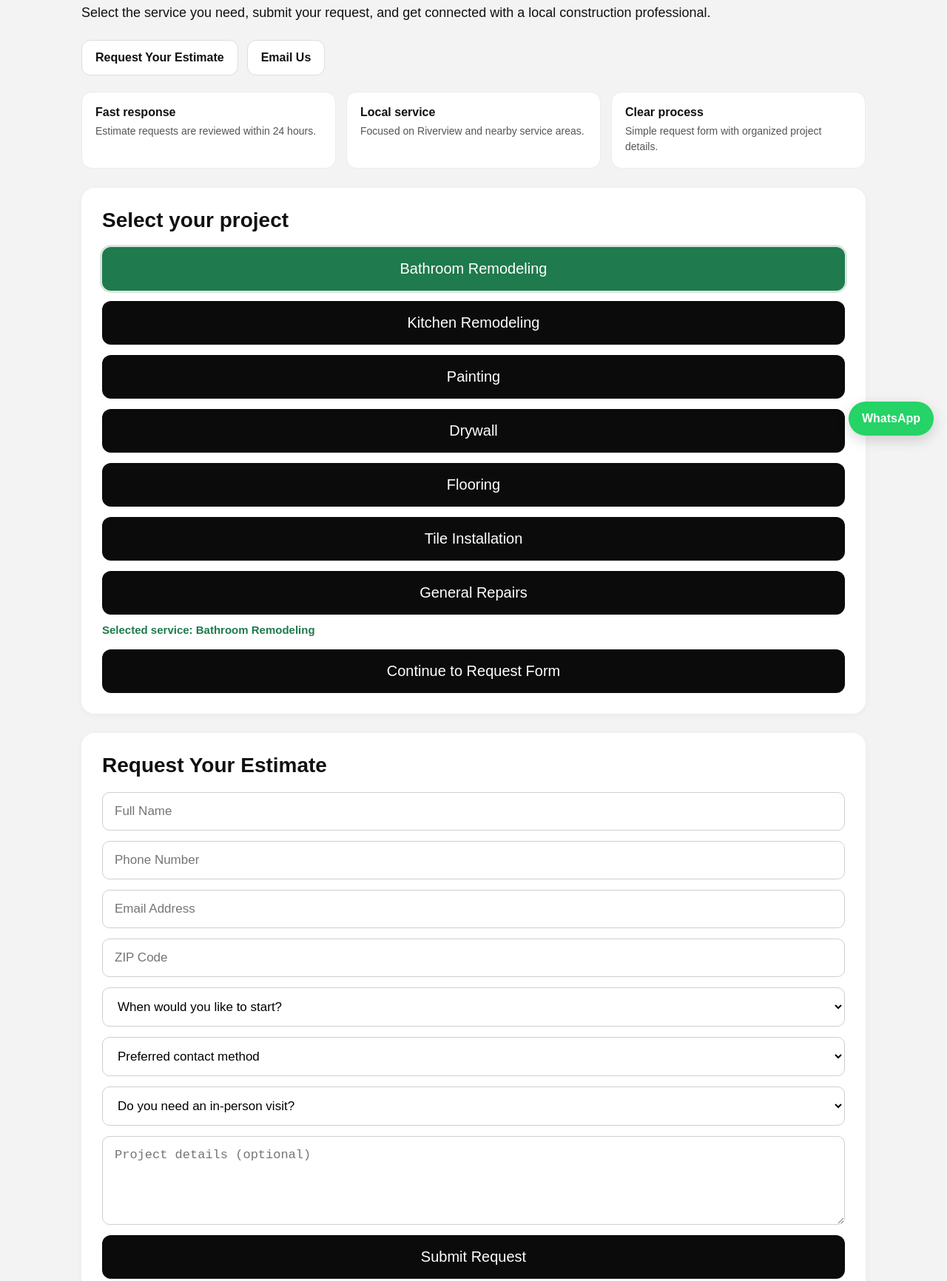
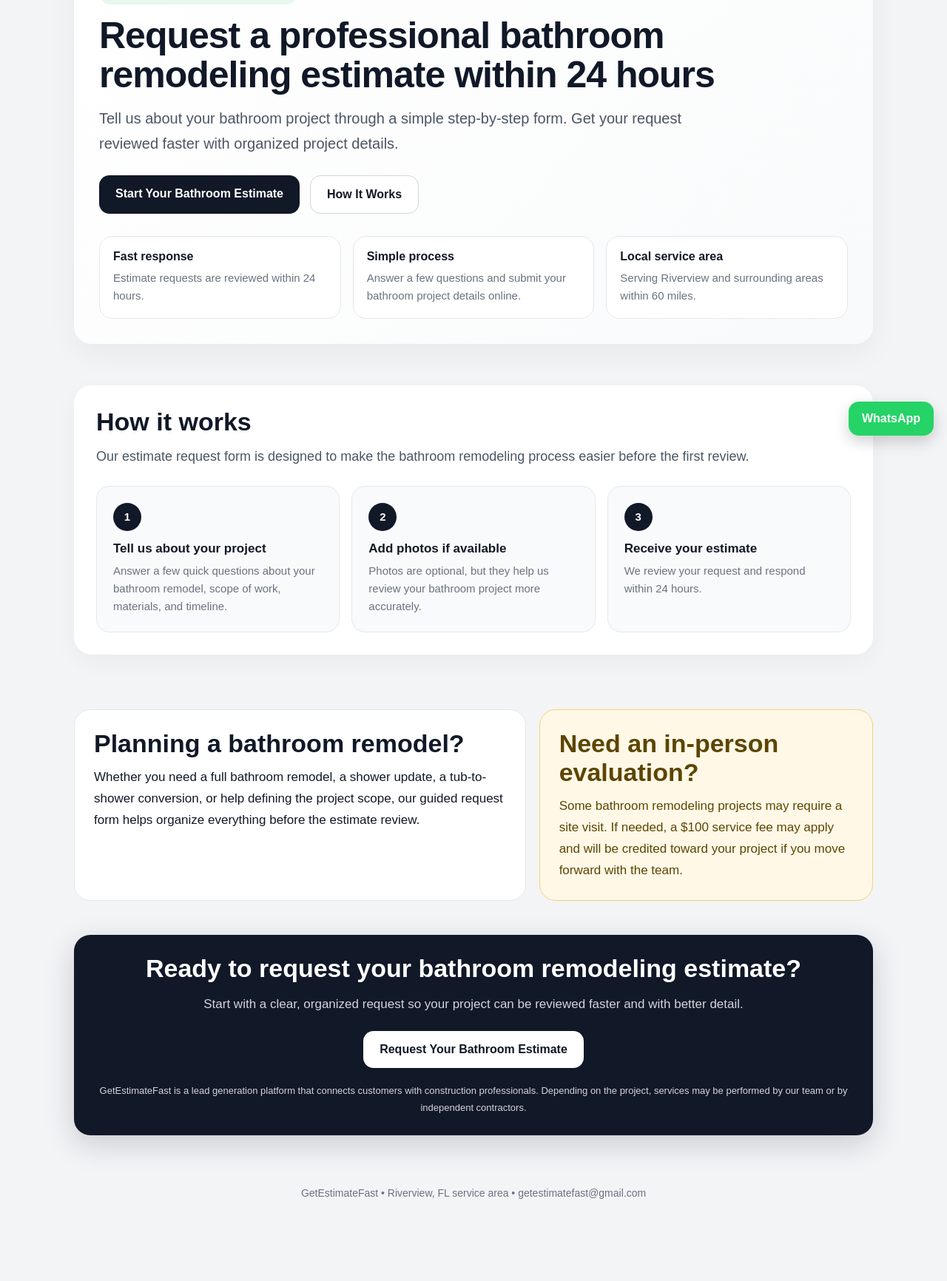
Before and after one commit to getestimatefast/getestimatefast, a plain HTML site: page index.html in a window 1280 px wide. Shown: the part 193-1925 px from the top of the page at 74% size. After the commit the page ends 1854 px from the top, so only its background shows below. Drawn offline with Linux system fonts and the light colour scheme.

Commit message:
Update index.html

```diff
--- a/index.html
+++ b/index.html
@@ -3,7 +3,8 @@
 <head>
   <meta charset="UTF-8" />
   <meta name="viewport" content="width=device-width, initial-scale=1.0" />
-  <title>GetEstimateFast</title>
+  <title>GetEstimateFast | Bathroom Remodeling Estimates</title>
+  <meta name="description" content="Request a professional bathroom remodeling estimate within 24 hours in Riverview and surrounding areas." />
   <style>
     * {
       box-sizing: border-box;
@@ -12,378 +13,476 @@
     body {
       margin: 0;
       font-family: Arial, sans-serif;
-      background: #f3f3f3;
-      color: #111;
+      background: #f3f4f6;
+      color: #111827;
     }
 
     .container {
-      max-width: 1100px;
+      max-width: 1120px;
       margin: 0 auto;
-      padding: 32px 20px 60px;
+      padding: 0 20px;
     }
 
-    h1 {
-      font-size: 48px;
-      line-height: 1.05;
-      margin: 0 0 16px;
+    .header {
+      background: #ffffff;
+      border-bottom: 1px solid #e5e7eb;
+      position: sticky;
+      top: 0;
+      z-index: 50;
     }
 
-    h2 {
-      font-size: 28px;
-      margin: 0 0 20px;
+    .header-inner {
+      display: flex;
+      justify-content: space-between;
+      align-items: center;
+      gap: 16px;
+      padding: 18px 0;
     }
 
-    p {
-      font-size: 18px;
-      line-height: 1.6;
-      margin: 0 0 16px;
+    .brand {
+      font-size: 24px;
+      font-weight: 800;
+      color: #111827;
+      text-decoration: none;
     }
 
-    .card {
-      background: #fff;
-      border-radius: 18px;
-      padding: 28px;
-      margin-top: 26px;
-      box-shadow: 0 2px 10px rgba(0,0,0,0.04);
+    .header-btn {
+      display: inline-block;
+      background: #111827;
+      color: white;
+      text-decoration: none;
+      padding: 13px 18px;
+      border-radius: 12px;
+      font-weight: 700;
+      font-size: 15px;
     }
 
-    .hero-badge {
+    .hero {
+      padding: 54px 0 28px;
+    }
+
+    .hero-card {
+      background: linear-gradient(135deg, #ffffff 0%, #f9fafb 100%);
+      border-radius: 24px;
+      padding: 34px;
+      box-shadow: 0 12px 40px rgba(0,0,0,0.05);
+    }
+
+    .badge {
       display: inline-block;
-      background: #e7f7eb;
+      background: #e8f7ec;
       color: #18794e;
       font-size: 13px;
-      font-weight: bold;
+      font-weight: 800;
       padding: 8px 12px;
       border-radius: 999px;
       margin-bottom: 16px;
     }
 
-    .service-grid {
-      display: grid;
-      grid-template-columns: 1fr;
-      gap: 14px;
+    h1 {
+      margin: 0 0 16px;
+      font-size: 50px;
+      line-height: 1.05;
+      letter-spacing: -0.02em;
     }
 
-    .service-btn,
-    .submit-btn,
-    .jump-btn {
-      width: 100%;
-      border: none;
-      border-radius: 12px;
-      padding: 18px 16px;
+    .hero-text {
+      max-width: 800px;
       font-size: 20px;
-      cursor: pointer;
+      line-height: 1.7;
+      color: #4b5563;
+      margin: 0 0 26px;
+    }
+
+    .hero-actions {
+      display: flex;
+      flex-wrap: wrap;
+      gap: 14px;
+      margin-bottom: 30px;
+    }
+
+    .primary-btn,
+    .secondary-btn,
+    .cta-btn,
+    .wa-float {
+      text-decoration: none;
+      font-weight: 800;
+      border-radius: 14px;
       transition: 0.2s ease;
     }
 
-    .service-btn {
-      background: #0b0b0b;
-      color: #fff;
+    .primary-btn {
+      background: #111827;
+      color: white;
+      padding: 16px 22px;
+      display: inline-block;
+    }
+
+    .secondary-btn {
+      background: white;
+      color: #111827;
+      border: 1px solid #d1d5db;
+      padding: 16px 22px;
+      display: inline-block;
+    }
+
+    .primary-btn:hover,
+    .secondary-btn:hover,
+    .cta-btn:hover,
+    .header-btn:hover,
+    .wa-float:hover {
+      opacity: 0.94;
+    }
+
+    .info-grid {
+      display: grid;
+      grid-template-columns: repeat(3, 1fr);
+      gap: 16px;
+      margin-top: 8px;
+    }
+
+    .info-card {
+      background: white;
+      border: 1px solid #e5e7eb;
+      border-radius: 18px;
+      padding: 18px;
+    }
+
+    .info-card strong {
+      display: block;
+      margin-bottom: 8px;
+      font-size: 16px;
+    }
+
+    .info-card span {
+      font-size: 15px;
+      line-height: 1.6;
+      color: #6b7280;
+    }
+
+    .section {
+      padding: 28px 0;
+    }
+
+    .section-card {
+      background: white;
+      border-radius: 24px;
+      padding: 30px;
+      box-shadow: 0 10px 32px rgba(0,0,0,0.04);
+    }
+
+    h2 {
+      margin: 0 0 12px;
+      font-size: 34px;
+      line-height: 1.15;
+    }
+
+    .section-text {
+      margin: 0;
+      font-size: 18px;
+      line-height: 1.7;
+      color: #4b5563;
+    }
+
+    .steps-grid {
+      display: grid;
+      grid-template-columns: repeat(3, 1fr);
+      gap: 16px;
+      margin-top: 24px;
+    }
+
+    .step-card {
+      background: #f9fafb;
+      border: 1px solid #e5e7eb;
+      border-radius: 18px;
+      padding: 22px;
+    }
+
+    .step-number {
+      width: 38px;
+      height: 38px;
+      border-radius: 999px;
+      background: #111827;
+      color: white;
+      display: flex;
+      align-items: center;
+      justify-content: center;
+      font-weight: 800;
+      margin-bottom: 14px;
+      font-size: 15px;
+    }
+
+    .step-card strong {
+      display: block;
+      margin-bottom: 8px;
+      font-size: 17px;
+    }
+
+    .step-card span {
+      font-size: 15px;
+      line-height: 1.6;
+      color: #6b7280;
+    }
+
+    .feature-grid {
+      display: grid;
+      grid-template-columns: 1.15fr 0.85fr;
+      gap: 18px;
+      margin-top: 18px;
+    }
+
+    .feature-box,
+    .visit-box,
+    .cta-box {
+      border-radius: 22px;
+      padding: 26px;
+    }
+
+    .feature-box {
+      background: #ffffff;
+      border: 1px solid #e5e7eb;
+    }
+
+    .visit-box {
+      background: #fff8e7;
+      border: 1px solid #f3d27a;
+      color: #5c4500;
+    }
+
+    .feature-box p,
+    .visit-box p,
+    .cta-box p {
+      margin: 0;
+      font-size: 17px;
+      line-height: 1.7;
+    }
+
+    .cta-section {
+      padding: 18px 0 46px;
+    }
+
+    .cta-box {
+      background: #111827;
+      color: white;
+      text-align: center;
+      box-shadow: 0 12px 40px rgba(17,24,39,0.18);
+    }
+
+    .cta-box h2 {
+      margin-bottom: 14px;
+      color: white;
+    }
+
+    .cta-box p {
+      max-width: 760px;
+      margin: 0 auto 22px;
+      color: #d1d5db;
+    }
+
+    .cta-btn {
+      display: inline-block;
+      background: white;
+      color: #111827;
+      padding: 16px 22px;
+    }
+
+    .disclaimer {
+      margin-top: 20px;
+      font-size: 13px;
+      line-height: 1.7;
+      color: #d1d5db;
+    }
+
+    .footer {
+      padding: 24px 0 40px;
+      color: #6b7280;
+      font-size: 14px;
       text-align: center;
     }
 
-    .service-btn:hover {
-      opacity: 0.92;
-    }
-
-    .service-btn.active {
-      background: #1f7a4d;
-      color: #fff;
-      box-shadow: 0 0 0 3px rgba(31,122,77,0.18);
-    }
-
-    .jump-btn,
-    .submit-btn {
-      background: #0b0b0b;
-      color: #fff;
-    }
-
-    .jump-btn:hover,
-    .submit-btn:hover {
-      opacity: 0.92;
-    }
-
-    .helper-row {
-      display: grid;
-      grid-template-columns: repeat(3, 1fr);
-      gap: 14px;
-      margin-top: 22px;
-    }
-
-    .helper-box {
-      background: #fff;
-      border-radius: 14px;
-      padding: 18px;
-      border: 1px solid #ececec;
-    }
-
-    .helper-box strong {
-      display: block;
-      margin-bottom: 6px;
-      font-size: 16px;
-    }
-
-    .helper-box span {
-      font-size: 14px;
-      color: #555;
-      line-height: 1.5;
-    }
-
-    form {
-      display: grid;
-      gap: 14px;
-    }
-
-    input,
-    select,
-    textarea {
-      width: 100%;
-      padding: 15px 16px;
-      border-radius: 10px;
-      border: 1px solid #cfcfcf;
-      font-size: 17px;
-      background: #fff;
-    }
-
-    textarea {
-      min-height: 120px;
-      resize: vertical;
-    }
-
-    .small-text {
-      font-size: 14px;
-      color: #444;
-      line-height: 1.6;
-    }
-
-    .disclaimer {
-      margin-top: 26px;
-      font-size: 13px;
-      color: #666;
-      line-height: 1.6;
-    }
-
-    .selected-service {
-      margin-top: 12px;
-      font-size: 15px;
-      color: #1f7a4d;
-      font-weight: bold;
-    }
-
-    .top-actions {
-      display: flex;
-      gap: 12px;
-      margin-top: 22px;
-      flex-wrap: wrap;
-    }
-
-    .top-link {
-      display: inline-block;
-      padding: 14px 18px;
-      border-radius: 12px;
-      text-decoration: none;
-      font-weight: bold;
-      border: 1px solid #ddd;
-      color: #111;
-      background: #fff;
-    }
-
-    .whatsapp-float {
+    .wa-float {
       position: fixed;
       right: 18px;
       bottom: 18px;
       background: #25d366;
       color: white;
-      text-decoration: none;
       padding: 14px 18px;
-      border-radius: 999px;
-      font-weight: bold;
-      box-shadow: 0 6px 18px rgba(0,0,0,0.16);
-      z-index: 1000;
+      display: inline-block;
+      box-shadow: 0 8px 20px rgba(0,0,0,0.18);
+      z-index: 80;
     }
 
-    @media (max-width: 768px) {
+    @media (max-width: 900px) {
       h1 {
-        font-size: 36px;
+        font-size: 40px;
+      }
+
+      .info-grid,
+      .steps-grid,
+      .feature-grid {
+        grid-template-columns: 1fr;
+      }
+    }
+
+    @media (max-width: 640px) {
+      .hero-card,
+      .section-card,
+      .cta-box {
+        padding: 22px;
+      }
+
+      .header-inner {
+        flex-direction: column;
+        align-items: flex-start;
+      }
+
+      h1 {
+        font-size: 34px;
       }
 
       h2 {
-        font-size: 24px;
+        font-size: 28px;
       }
 
-      .helper-row {
-        grid-template-columns: 1fr;
+      .hero-text,
+      .section-text,
+      .feature-box p,
+      .visit-box p,
+      .cta-box p {
+        font-size: 17px;
       }
 
-      .service-btn,
-      .submit-btn,
-      .jump-btn {
-        font-size: 18px;
+      .hero-actions {
+        flex-direction: column;
+      }
+
+      .primary-btn,
+      .secondary-btn,
+      .header-btn,
+      .cta-btn {
+        width: 100%;
+        text-align: center;
       }
     }
   </style>
 </head>
 <body>
-  <a
-    class="whatsapp-float"
-    href="https://wa.me/18135917560?text=Hello,%20I%20would%20like%20to%20request%20an%20estimate."
-    target="_blank"
-  >
+  <a class="wa-float" href="https://wa.me/18135917560?text=Hello,%20I%20would%20like%20to%20request%20a%20bathroom%20remodeling%20estimate." target="_blank">
     WhatsApp
   </a>
 
+  <header class="header">
     <div class="container">
-    <div class="hero-badge">Serving Riverview and surrounding areas within 60 miles</div>
+      <div class="header-inner">
+        <a href="index.html" class="brand">GetEstimateFast</a>
+        <a href="bathroom-remodeling.html" class="header-btn">Request Estimate</a>
+      </div>
+    </div>
+  </header>
 
-    <h1>Get a professional estimate for your project within 24 hours.</h1>
-    <p>
-      Select the service you need, submit your request, and get connected with a local construction professional.
+  <main>
+    <section class="hero">
+      <div class="container">
+        <div class="hero-card">
+          <div class="badge">Bathroom Remodeling • Riverview Area</div>
+          <h1>Request a professional bathroom remodeling estimate within 24 hours</h1>
+          <p class="hero-text">
+            Tell us about your bathroom project through a simple step-by-step form. Get your request reviewed faster with organized project details.
           </p>
 
-    <div class="top-actions">
-      <a class="top-link" href="#estimate-form">Request Your Estimate</a>
-      <a class="top-link" href="mailto:getestimatefast@gmail.com">Email Us</a>
+          <div class="hero-actions">
+            <a class="primary-btn" href="bathroom-remodeling.html">Start Your Bathroom Estimate</a>
+            <a class="secondary-btn" href="#how-it-works">How It Works</a>
           </div>
 
-    <div class="helper-row">
-      <div class="helper-box">
+          <div class="info-grid">
+            <div class="info-card">
               <strong>Fast response</strong>
               <span>Estimate requests are reviewed within 24 hours.</span>
             </div>
-      <div class="helper-box">
-        <strong>Local service</strong>
-        <span>Focused on Riverview and nearby service areas.</span>
+            <div class="info-card">
+              <strong>Simple process</strong>
+              <span>Answer a few questions and submit your bathroom project details online.</span>
             </div>
-      <div class="helper-box">
-        <strong>Clear process</strong>
-        <span>Simple request form with organized project details.</span>
+            <div class="info-card">
+              <strong>Local service area</strong>
+              <span>Serving Riverview and surrounding areas within 60 miles.</span>
             </div>
           </div>
+        </div>
+      </div>
+    </section>
 
-    <div class="card">
-      <h2>Select your project</h2>
-      <div class="service-grid">
-        <button class="service-btn" type="button" onclick="selectService('Bathroom Remodeling')">Bathroom Remodeling</button>
-        <button class="service-btn" type="button" onclick="selectService('Kitchen Remodeling')">Kitchen Remodeling</button>
-        <button class="service-btn" type="button" onclick="selectService('Painting')">Painting</button>
-        <button class="service-btn" type="button" onclick="selectService('Drywall')">Drywall</button>
-        <button class="service-btn" type="button" onclick="selectService('Flooring')">Flooring</button>
-        <button class="service-btn" type="button" onclick="selectService('Tile Installation')">Tile Installation</button>
-        <button class="service-btn" type="button" onclick="selectService('General Repairs')">General Repairs</button>
+    <section class="section" id="how-it-works">
+      <div class="container">
+        <div class="section-card">
+          <h2>How it works</h2>
+          <p class="section-text">
+            Our estimate request form is designed to make the bathroom remodeling process easier before the first review.
+          </p>
+
+          <div class="steps-grid">
+            <div class="step-card">
+              <div class="step-number">1</div>
+              <strong>Tell us about your project</strong>
+              <span>Answer a few quick questions about your bathroom remodel, scope of work, materials, and timeline.</span>
+            </div>
+            <div class="step-card">
+              <div class="step-number">2</div>
+              <strong>Add photos if available</strong>
+              <span>Photos are optional, but they help us review your bathroom project more accurately.</span>
+            </div>
+            <div class="step-card">
+              <div class="step-number">3</div>
+              <strong>Receive your estimate</strong>
+              <span>We review your request and respond within 24 hours.</span>
+            </div>
+          </div>
+        </div>
+      </div>
+    </section>
+
+    <section class="section">
+      <div class="container">
+        <div class="feature-grid">
+          <div class="feature-box">
+            <h2>Planning a bathroom remodel?</h2>
+            <p>
+              Whether you need a full bathroom remodel, a shower update, a tub-to-shower conversion, or help defining the project scope, our guided request form helps organize everything before the estimate review.
+            </p>
           </div>
 
-      <div id="selectedServiceText" class="selected-service">
-        Selected service: Bathroom Remodeling
-      </div>
-
-      <div style="margin-top:18px;">
-        <button class="jump-btn" type="button" onclick="goToForm()">Continue to Request Form</button>
-      </div>
-    </div>
-
-    <div class="card" id="estimate-form">
-      <h2>Request Your Estimate</h2>
-
-      <form onsubmit="sendToWhatsApp(event)">
-        <input type="hidden" id="service" value="Bathroom Remodeling" />
-
-        <input id="name" type="text" placeholder="Full Name" required />
-        <input id="phone" type="text" placeholder="Phone Number" required />
-        <input id="email" type="email" placeholder="Email Address" required />
-        <input id="zip" type="text" placeholder="ZIP Code" required />
-
-        <select id="timeline" required>
-          <option value="">When would you like to start?</option>
-          <option>As soon as possible</option>
-          <option>Within 30 days</option>
-          <option>Within 60 days</option>
-          <option>Within 90 days</option>
-          <option>Just planning for now</option>
-        </select>
-
-        <select id="contactMethod" required>
-          <option value="">Preferred contact method</option>
-          <option>Phone Call</option>
-          <option>Text Message</option>
-          <option>WhatsApp</option>
-          <option>Email</option>
-        </select>
-
-        <select id="visit" required>
-          <option value="">Do you need an in-person visit?</option>
-          <option>No</option>
-          <option>Yes - I may need an on-site evaluation</option>
-        </select>
-
-        <textarea id="details" placeholder="Project details (optional)"></textarea>
-
-        <button class="submit-btn" type="submit">Submit Request</button>
-      </form>
-
-      <p class="small-text" style="margin-top:16px;">
-        In-person evaluations are available for a $100 service fee. This fee will be credited toward your project if you move forward with the team.
-      </p>
-
-      <p class="disclaimer">
-        GetEstimateFast is a lead generation platform that connects customers with construction professionals. Depending on the project, services may be performed by our team or by independent contractors.
+          <div class="visit-box">
+            <h2>Need an in-person evaluation?</h2>
+            <p>
+              Some bathroom remodeling projects may require a site visit. If needed, a $100 service fee may apply and will be credited toward your project if you move forward with the team.
             </p>
           </div>
         </div>
+      </div>
+    </section>
 
-  <script>
-    let selectedService = "Bathroom Remodeling";
+    <section class="cta-section">
+      <div class="container">
+        <div class="cta-box">
+          <h2>Ready to request your bathroom remodeling estimate?</h2>
+          <p>
+            Start with a clear, organized request so your project can be reviewed faster and with better detail.
+          </p>
+          <a class="cta-btn" href="bathroom-remodeling.html">Request Your Bathroom Estimate</a>
 
-    function selectService(serviceName) {
-      selectedService = serviceName;
-      document.getElementById("service").value = serviceName;
-      document.getElementById("selectedServiceText").textContent = "Selected service: " + serviceName;
+          <div class="disclaimer">
+            GetEstimateFast is a lead generation platform that connects customers with construction professionals. Depending on the project, services may be performed by our team or by independent contractors.
+          </div>
+        </div>
+      </div>
+    </section>
+  </main>
 
-      const buttons = document.querySelectorAll(".service-btn");
-      buttons.forEach((btn) => {
-        if (btn.textContent.trim() === serviceName) {
-          btn.classList.add("active");
-        } else {
-          btn.classList.remove("active");
-        }
-      });
-    }
-
-    function goToForm() {
-      document.getElementById("estimate-form").scrollIntoView({ behavior: "smooth" });
-    }
-
-    function sendToWhatsApp(event) {
-      event.preventDefault();
-
-      const name = document.getElementById("name").value.trim();
-      const phone = document.getElementById("phone").value.trim();
-      const email = document.getElementById("email").value.trim();
-      const zip = document.getElementById("zip").value.trim();
-      const timeline = document.getElementById("timeline").value;
-      const contactMethod = document.getElementById("contactMethod").value;
-      const visit = document.getElementById("visit").value;
-      const details = document.getElementById("details").value.trim();
-      const service = document.getElementById("service").value;
-
-      const message =
-`New estimate request
-Service: ${service}
-Name: ${name}
-Phone: ${phone}
-Email: ${email}
-ZIP Code: ${zip}
-Timeline: ${timeline}
-Preferred Contact: ${contactMethod}
-In-Person Visit: ${visit}
-Details: ${details || "N/A"}`;
-
-      const whatsappUrl = "https://wa.me/18135917560?text=" + encodeURIComponent(message);
-      window.open(whatsappUrl, "_blank");
-    }
-
-    window.onload = function () {
-      selectService("Bathroom Remodeling");
-    };
-  </script>
+  <footer class="footer">
+    <div class="container">
+      GetEstimateFast • Riverview, FL service area • getestimatefast@gmail.com
+    </div>
+  </footer>
 </body>
 </html>
```
Lines whose indentation alone changed are shown as unchanged.
